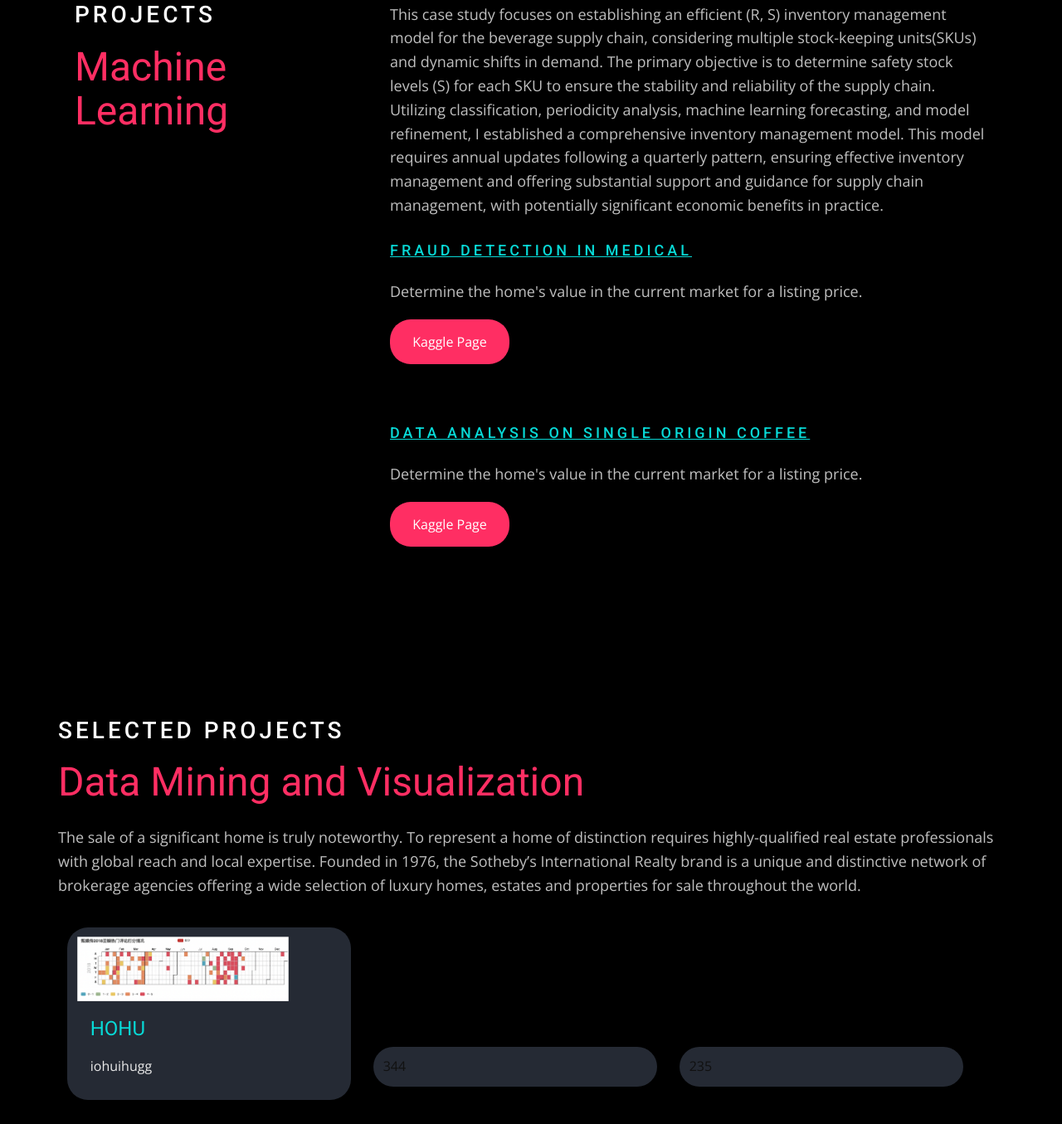
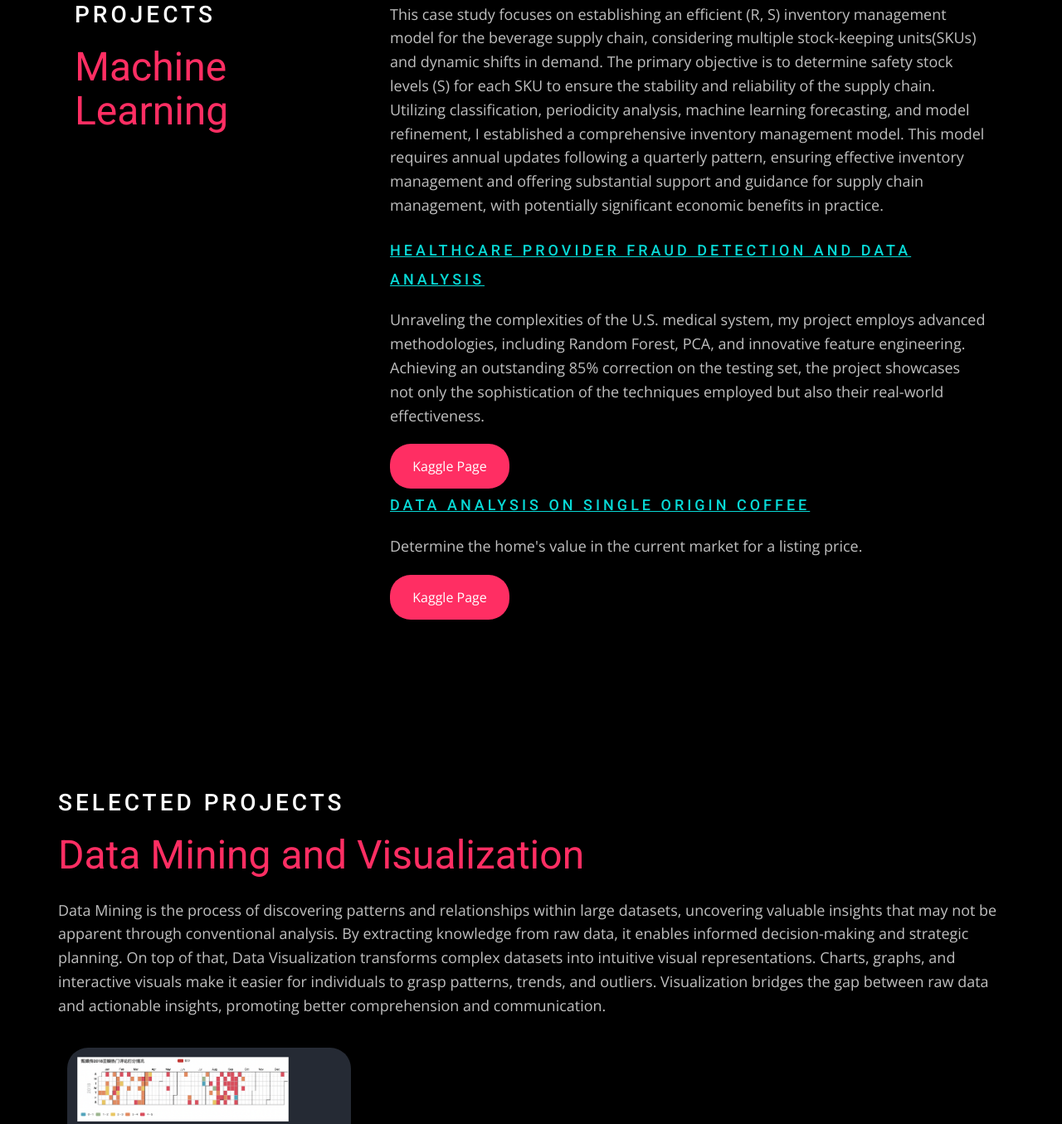
Before and after one commit to audreyhsiao/audreyhsiao.github.io, a plain HTML site: page index.html in a window 1280 px wide. Shown: the part 2044-3399 px from the top of the page at 83% size. Drawn offline with nearby package versions, Linux system fonts and the light colour scheme; a web font is replaced by a local one.

Commit message:
Update index.thml

```diff
--- a/index.html
+++ b/index.html
@@ -243,9 +243,11 @@
                   </div>
                   <div class="u-container-style u-layout-cell u-right-cell u-size-20 u-layout-cell-4">
                     <div class="u-container-layout u-container-layout-3">
-                      <h3 class="u-text u-text-6"><a href="blog/post-2.html">Fraud Detection in Medical</a></h3>
+                      <h3 class="u-text u-text-6"><a href="blog/post-2.html"> Healthcare Provider Fraud Detection and Data Analysis</a></h3>
                       <p class="u-text description ">
-                        Determine the home's value in the current market for a listing price.</p>
+                        Unraveling the complexities of the U.S. medical system, my project employs advanced methodologies,
+                        including Random Forest, PCA, and innovative feature engineering. Achieving an outstanding 85% correction on the testing set, the project showcases not
+                        only the sophistication of the techniques employed but also their real-world effectiveness.</p>
                         <button class="pink-button" role="button">Kaggle Page</button>
                     </div>
                   </div>
@@ -276,8 +278,11 @@
                       <h3 class="u-text u-text-1">Selected Projects<br>
                       </h3>
                       <h2 class="u-text section-title">Data Mining and Visualization</h2>
-                      <p class="u-text description u-text-3">The sale of a significant home is truly noteworthy. To represent a home of distinction requires highly-qualified real estate professionals with global reach and local expertise. Founded in 1976, the Sotheby’s International
-                                            Realty brand is a unique and distinctive network of brokerage agencies offering a wide selection of luxury homes, estates and properties for sale throughout the world.</p>
+                      <p class="u-text description u-text-3">
+                        Data Mining is the process of discovering patterns and relationships within large datasets, uncovering valuable insights that may not be apparent through conventional analysis.
+                        By extracting knowledge from raw data, it enables informed decision-making and strategic planning. On top of that, Data Visualization transforms complex datasets into intuitive
+                        visual representations. Charts, graphs, and interactive visuals make it easier for individuals to grasp patterns, trends, and outliers. Visualization bridges the gap between raw data and actionable insights, promoting better comprehension and communication.
+                      </p>
                       <div style="width: auto;">
                         <div class="project" >
                           <div class="project-img">
```
